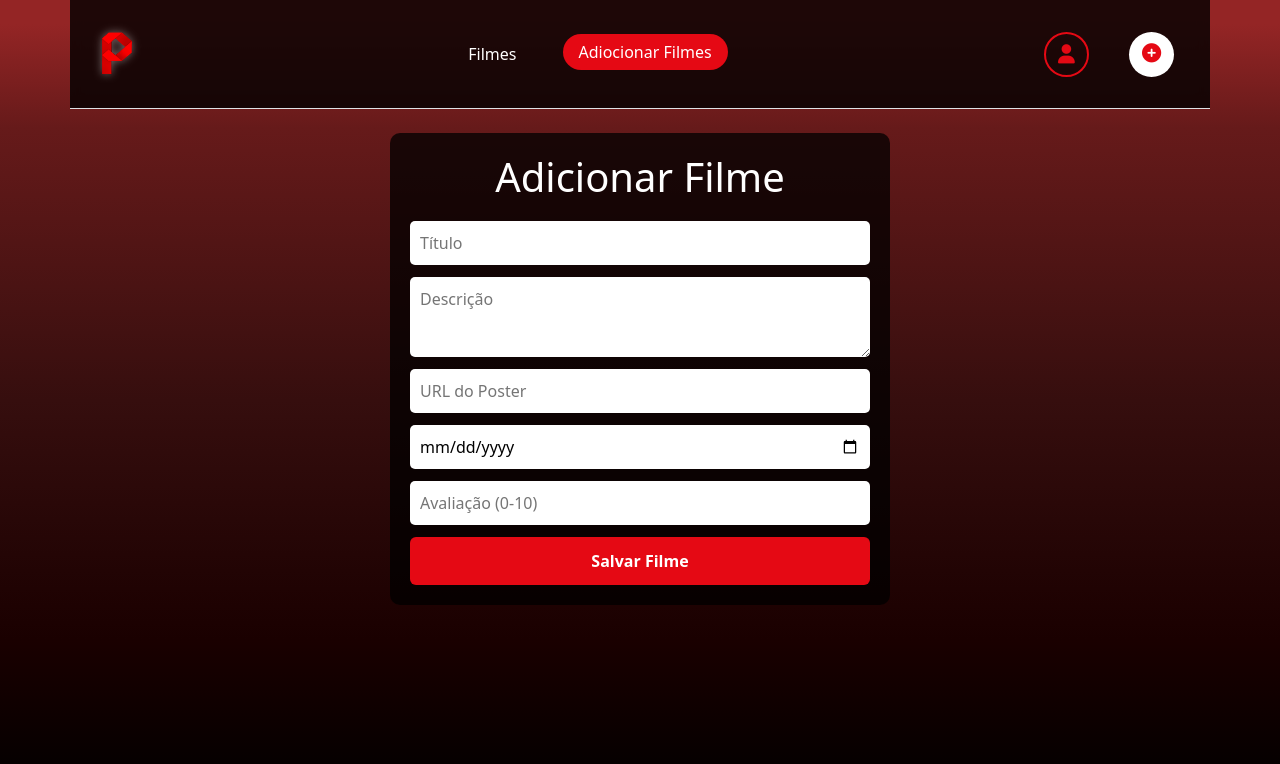
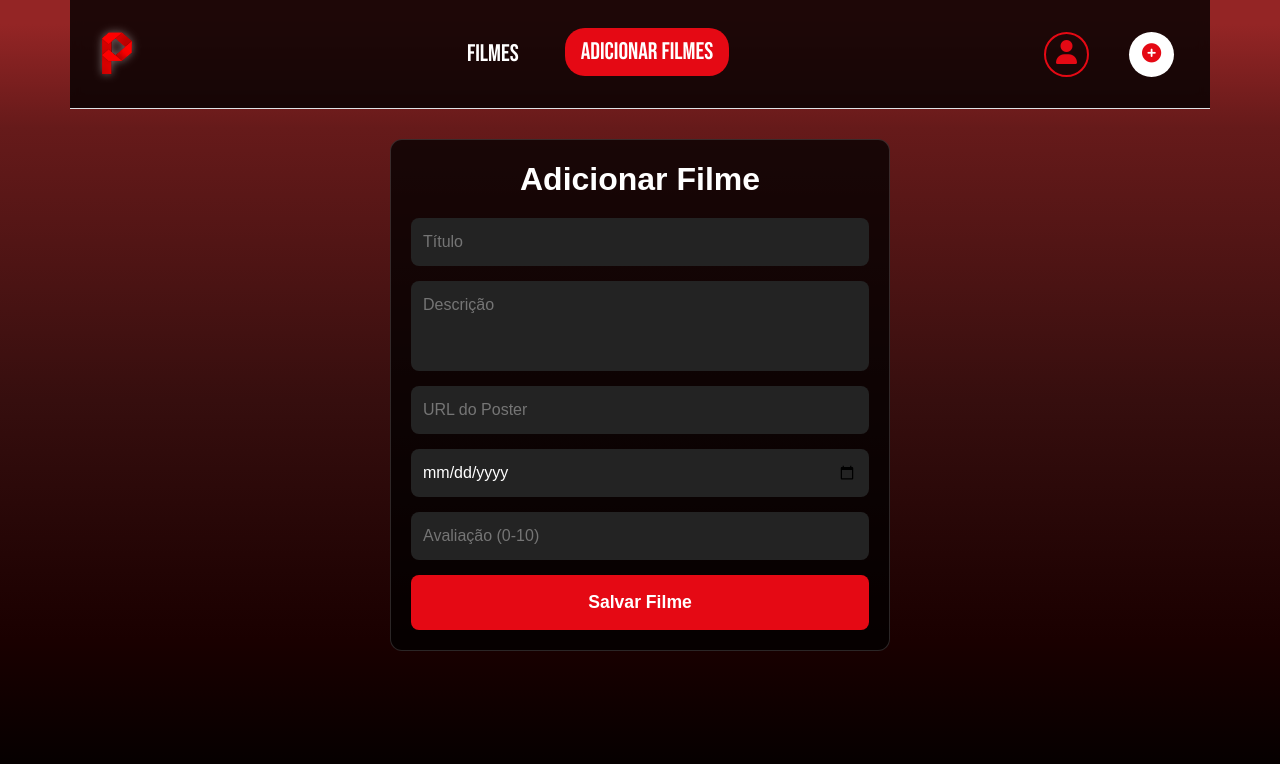
Before and after one commit to danielfigueredosilva/streamflix, a React (Create React App) app: page /adicionaFilme in a window 1280 px wide. Shown: the top 764 px of the page. Built offline with nearby package versions, Linux system fonts and the light colour scheme.

Commit message:
Alteração font do naLik

```diff
--- a/public/index.html
+++ b/public/index.html
@@ -24,6 +24,8 @@
       work correctly both with client-side routing and a non-root public URL.
       Learn how to configure a non-root public URL by running `npm run build`.
     -->
+    <link href="https://fonts.googleapis.com/css2?family=Montserrat:wght@300;400;500;600;700;900&display=swap" rel="stylesheet">
+
     <title>React App</title>
   </head>
   <body>
--- a/src/components/NavBar.css
+++ b/src/components/NavBar.css
@@ -1,3 +1,4 @@
+@import url('https://fonts.googleapis.com/css2?family=Bebas+Neue&display=swap');
 
 header {
   background: rgba(0, 0, 0, 0.8);
@@ -11,9 +12,9 @@ header {
   transition: 0.3s ease;
 }
 
-
 .nav-link {
   color: #e5e5e5 !important;
+
 }
 
 .nav-link:hover {
@@ -38,7 +39,6 @@ header {
   transition: 0.3s ease;
   font-size: 1.2rem;
 }
-
 
 #btn-login {
   border: 2px solid #e50914 !important;
@@ -94,3 +94,9 @@ header ul {
 li{
     list-style-type: none;
 }
+
+span{
+
+  font-family: 'Bebas Neue', cursive;
+  font-size: x-large;
+}
--- a/src/components/NavBar.jsx
+++ b/src/components/NavBar.jsx
@@ -25,7 +25,7 @@ const NavBar = () => {
             }
 
           >
-            Filmes
+            <span>Filmes</span>
           </NavLink>
         </li>
 
@@ -50,7 +50,7 @@ const NavBar = () => {
               (isActive ? " bg-white text-dark " : " text-white")
             }
           >
-            Adiocionar Filmes
+            <span>Adicionar Filmes</span>
           </NavLink>
         </li>
       </ul>
--- /dev/null
+++ b/src/pages/AdicionaFilme.css
@@ -0,0 +1,82 @@
+
+.adicionar-container {
+  max-width: 500px;
+  margin: 30px auto;
+  padding: 20px;
+  background: rgba(0, 0, 0, 0.75);
+  border-radius: 12px;
+  color: white;
+  font-family: Arial, Helvetica, sans-serif;
+  border: 1px solid rgba(255, 255, 255, 0.15);
+}
+
+.adicionar-title {
+  text-align: center;
+  font-size: 2rem;
+  font-weight: bold;
+  margin-bottom: 20px;
+}
+
+.adicionar-form {
+  display: flex;
+  flex-direction: column;
+  gap: 15px;
+}
+
+.adicionar-input,
+.adicionar-textarea {
+  width: 100%;
+  padding: 12px;
+  border-radius: 8px;
+  border: none;
+  outline: none;
+  background: #232323;
+  color: white;
+  font-size: 1rem;
+  transition: 0.3s;
+}
+
+.adicionar-input:focus,
+.adicionar-textarea:focus {
+  background: #2f2f2f;
+  transform: scale(1.03);
+}
+
+.adicionar-textarea {
+  height: 90px;
+  resize: none;
+}
+
+.adicionar-button {
+  padding: 14px;
+  border: none;
+  border-radius: 8px;
+  background: #e50914;
+  color: white;
+  font-size: 1.1rem;
+  font-weight: 600;
+  cursor: pointer;
+  transition: 0.3s;
+}
+
+.adicionar-button:hover {
+  background: #f6121d;
+  transform: scale(1.05);
+}
+
+.adicionar-msg {
+  text-align: center;
+  margin-top: 15px;
+  font-weight: bold;
+  color: #46d369;
+}
+
+@media (max-width: 500px) {
+  .adicionar-container {
+    width: 90%;
+  }
+
+  .adicionar-title {
+    font-size: 1.7rem;
+  }
+}
--- a/src/pages/AdicionaFilme.jsx
+++ b/src/pages/AdicionaFilme.jsx
@@ -1,5 +1,6 @@
-import { useState, useEffect } from "react";
+import { useState } from "react";
 import { API } from '../components/API/api.jsx'
+import "./AdicionaFilme.css"; // <-- importa o CSS externo
 
 export default function AdicionaFilme() {
   const [titulo, setTitulo] = useState("");
@@ -9,9 +10,6 @@ export default function AdicionaFilme() {
   const [avaliacao, setAvaliacao] = useState("");
   const [mensagem, setMensagem] = useState("");
 
-  // -------------------------------
-  // PEGAR TOKEN CSRF DO COOKIE
-  // -------------------------------
   function getCookie(name) {
     const value = `; ${document.cookie}`;
     const parts = value.split(`; ${name}=`);
@@ -25,7 +23,7 @@ export default function AdicionaFilme() {
 
     const response = await fetch(`${API}/filmes/criar/`, {
       method: "POST",
-      credentials: "include", // ESSENCIAL PARA ENVIAR COOKIES
+      credentials: "include",
       headers: {
         "Content-Type": "application/json",
         "X-CSRFToken": csrftoken,
@@ -54,12 +52,13 @@ export default function AdicionaFilme() {
   };
 
   return (
-    <div style={styles.container}>
-      <h1 style={styles.title}>Adicionar Filme</h1>
 
-      <form onSubmit={enviarFilme} style={styles.form}>
+    <div className="adicionar-container">
+      <h1 className="adicionar-title">Adicionar Filme</h1>
+
+      <form onSubmit={enviarFilme} className="adicionar-form">
         <input
-          style={styles.input}
+          className="adicionar-input"
           type="text"
           placeholder="Título"
           value={titulo}
@@ -68,7 +67,7 @@ export default function AdicionaFilme() {
         />
 
         <textarea
-          style={styles.textarea}
+          className="adicionar-textarea"
           placeholder="Descrição"
           value={descricao}
           onChange={(e) => setDescricao(e.target.value)}
@@ -76,7 +75,7 @@ export default function AdicionaFilme() {
         />
 
         <input
-          style={styles.input}
+          className="adicionar-input"
           type="text"
           placeholder="URL do Poster"
           value={poster}
@@ -85,7 +84,7 @@ export default function AdicionaFilme() {
         />
 
         <input
-          style={styles.input}
+          className="adicionar-input"
           type="date"
           value={dataLancamento}
           onChange={(e) => setDataLancamento(e.target.value)}
@@ -93,7 +92,7 @@ export default function AdicionaFilme() {
         />
 
         <input
-          style={styles.input}
+          className="adicionar-input"
           type="number"
           placeholder="Avaliação (0-10)"
           value={avaliacao}
@@ -104,58 +103,10 @@ export default function AdicionaFilme() {
           required
         />
 
-        <button style={styles.button}>Salvar Filme</button>
+        <button className="adicionar-button">Salvar Filme</button>
       </form>
 
-      {mensagem && <p style={styles.msg}>{mensagem}</p>}
+      {mensagem && <p className="adicionar-msg">{mensagem}</p>}
     </div>
   );
 }
-
-const styles = {
-  container: {
-    maxWidth: "500px",
-    margin: "0 auto",
-    padding: "20px",
-    background: "rgba(0, 0, 0, 0.75)",
-    color: "#fff",
-    borderRadius: "10px",
-  },
-  title: {
-    textAlign: "center",
-    marginBottom: "20px",
-  },
-  form: {
-    display: "flex",
-    flexDirection: "column",
-    gap: "12px",
-  },
-  input: {
-    padding: "10px",
-    borderRadius: "5px",
-    border: "none",
-    outline: "none",
-
-  },
-  textarea: {
-    padding: "10px",
-    borderRadius: "5px",
-    height: "80px",
-    border: "none",
-    outline: "none",
-  },
-  button: {
-    padding: "12px",
-    border: "none",
-    borderRadius: "6px",
-    background: "#e50914",
-    color: "#fff",
-    cursor: "pointer",
-    fontWeight: "bold",
-  },
-  msg: {
-    marginTop: "15px",
-    textAlign: "center",
-    fontWeight: "bold",
-  },
-};
--- a/src/pages/Cadastro.css
+++ b/src/pages/Cadastro.css
@@ -1,7 +1,7 @@
 /* Container geral */
 .cadastro-container {
   width: 350px;
-  margin: 80px auto;
+  margin: 180px auto;
   padding: 30px;
   background: #141414;
   border-radius: 10px;
--- a/src/pages/Categorias.css
+++ b/src/pages/Categorias.css
@@ -1,5 +1,3 @@
-
-
 .secao-container {
     padding: 20px 0;
     margin-bottom: 30px;
--- a/src/pages/Login.css
+++ b/src/pages/Login.css
@@ -8,7 +8,8 @@
 }
 
 .card-login {
-  background: #0a0a0a;
+  box-shadow: 0 0 25px rgba(0, 0, 0, 0.6);
+  background: #141414;
   padding: 40px 30px;
   border-radius: 15px;
   border: 1px solid #330000;
@@ -19,11 +20,12 @@
 }
 
 .titulo-login {
-  color: #ffffff;
   text-align: center;
   margin-bottom: 30px;
   position: relative;
-  font-size: 34px;
+  font-size: 26px;
+  font-weight: 600;
+  color: #e50914;
 
 }
 
```
